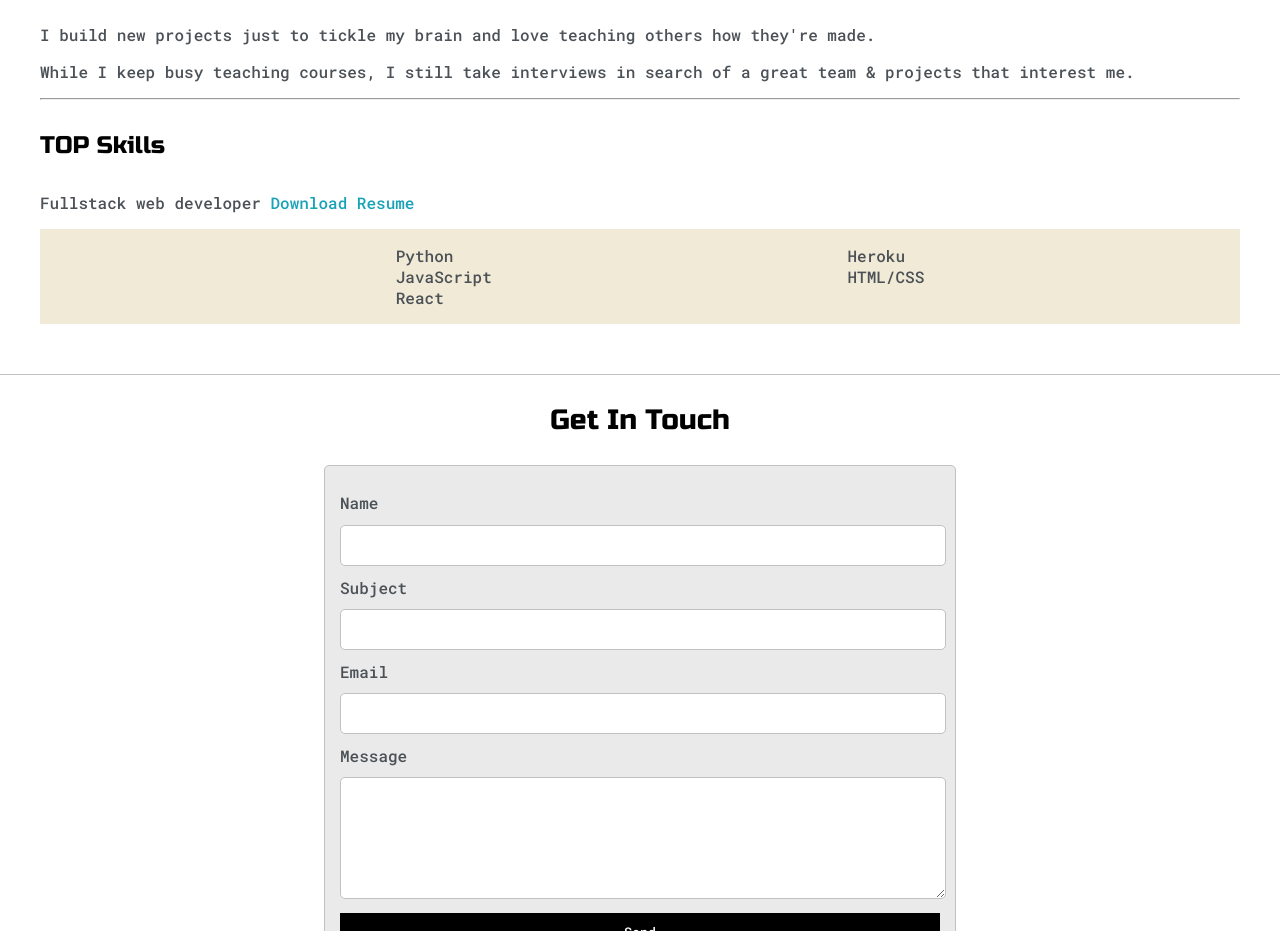
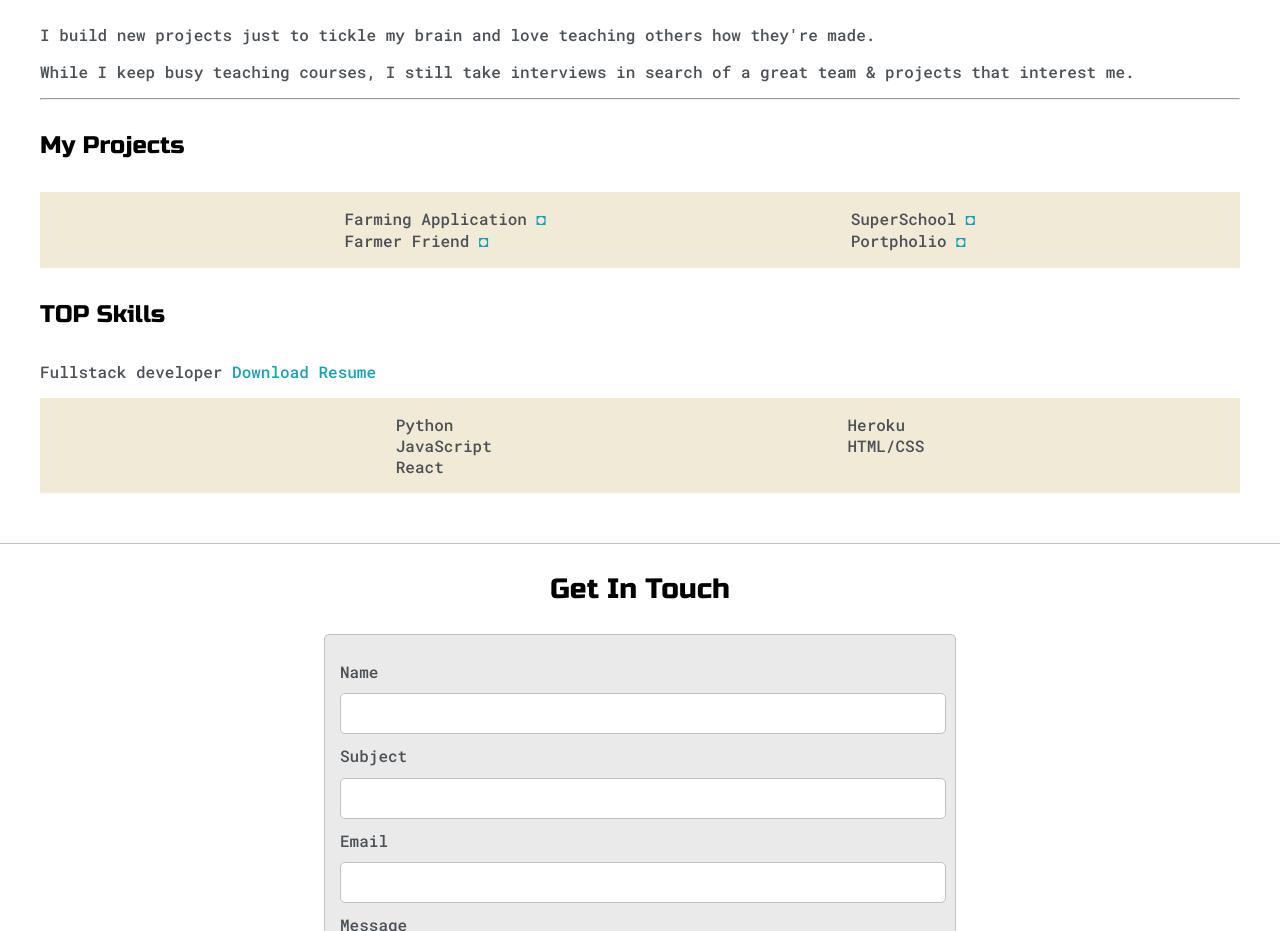
Before and after one commit to vikram05/E-profile, a plain HTML site: page index.html in a window 1280 px wide. Shown: the part 800-1731 px from the top of the page. Drawn offline with Linux system fonts and the light colour scheme.

Commit message:
Update index.html

```diff
--- a/index.html
+++ b/index.html
@@ -1,19 +1,27 @@
 <!DOCTYPE html>
 <html>
 <head>
-	<title>Vikram Rathore</title>
+	<title>Vikram Rathore | E-Profile</title>
+
+
 	<meta name="viewport" content="width=device-width, initial-scale=1, maximum-scale=1, minimum-scale=1" />
+
 	<link href="https://fonts.googleapis.com/css2?family=Russo+One&display=swap" rel="stylesheet">
+
 	<link href="https://fonts.googleapis.com/css2?family=Roboto+Mono:wght@500&family=Russo+One&display=swap" rel="stylesheet">
+
 	<link rel="stylesheet" type="text/css" href="default.css">
 	<link id="theme-style" rel="stylesheet" type="text/css" href="">
 </head>
 <body>
+
 	<section class="s1">
 		<div class="main-container">
 			<div class="greeting-wrapper">
 				<h1>Hi, I'm Vikram Rathore</h1>
 			</div>
+
+
 			<div class="intro-wrapper">
 				<div class="nav-wrapper">
 					<a href="index.html">
@@ -23,22 +31,30 @@
 							<div id="dot-3" class="browser-dot"></div>
 						</div>
 					</a>
+
+
 					<ul id="navigation">
 						<li><a href="index.html#contact">Contact</a></li>
+
 					</ul>
 				</div>
+
 				<div class="left-column">
 					<img id="profile_pic" src="src/profile.jpeg">
 					<h5 style="text-align: center;line-height: 0;">Personalize Theme</h5>
+
 					<div id="theme-options-wrapper">
 						<div data-mode="light" id="light-mode" class="theme-dot"></div>
 						<div data-mode="blue" id="blue-mode" class="theme-dot"></div>
 						<div data-mode="green" id="green-mode" class="theme-dot"></div>
 						<div data-mode="purple" id="purple-mode" class="theme-dot"></div>
 					</div>
+
 					<p id="settings-note">*Theme settings will be saved for<br>your next vist</p>
 				</div>
+
 				<div class="right-column">
+
 					<div id="preview-shadow">
 						<div id="preview">
 							<div id="corner-tl" class="corner"></div>
@@ -54,50 +70,89 @@
 			</div>
 		</div>
 	</section>
+
 	<section class="s2">
 		<div class="main-container">
 
 			<div class="about-wrapper">
 				<div class="about-me">
 					<h4>More about me</h4>
+
 					<p>I build new projects just to tickle my brain and love teaching others how they're made.</p>
+
 					<p>While I keep busy teaching courses, I still take interviews in search of a great team & projects that interest me.</p>
+
+
 					<hr>
+					<h4>My Projects</h4>
+					<div id="skills">
+						<ul>
+							<li>Farming Application <a href="https://github.com/vikram05/Crop_Health_detector.app" target="_blank">◘</a>
+							</li>
+							<li>Farmer Friend  <a href="https://github.com/vikram05/Farmer_Friend" target="_blank">◘</a>
+							</li>
+
+						</ul>
+
+						<ul>
+							<li>SuperSchool
+								<a href="https://github.com/vikram05/SuperSchool" target="_blank">◘</a>
+							</li>
+							<li>Portpholio
+								<a href="https://github.com/vikram05/E-profile" target="_blank">◘</a>
+							</li>
+						</ul>
+
+					</div>
 					<h4>TOP Skills</h4>
-					<p>Fullstack web developer <a target="_blank" href="src/resume.pdf">Download Resume</a></p>
+
+					<p>Fullstack developer <a target="_blank" href="src/resume.pdf">Download Resume</a></p>
+
 					<div id="skills">
 						<ul>
 							<li>Python</li>
 							<li>JavaScript</li>
 							<li>React</li>
 						</ul>
+
 						<ul>
 							<li>Heroku</li>
 							<li>HTML/CSS</li>
 						</ul>
+
 					</div>
+
 				</div>
 			</div>
+
 		</div>
 	</section>
+
 	<section class="s2">
 		<div class="main-container">
 			<a href=""></a>
 			<h3 style="text-align: center;">Get In Touch</h3>
+
 			<form id="contact-form">
 				<a name="contact"></a>
+
 				<label>Name</label>
 				<input class="input-field" type="text" name="name">
+
 				<label>Subject</label>
 				<input class="input-field" type="text" name="subject">
+
 				<label>Email</label>
 				<input class="input-field" type="text" name="email">
+
 				<label>Message</label>
 				<textarea class="input-field" name="message"></textarea>
+
 				<input id="submit-btn" type="submit" value="Send">
 			</form>
 		</div>
 	</section>
+
 	<script type="text/javascript" src="script.js"></script>
 </body>
 </html>
```
